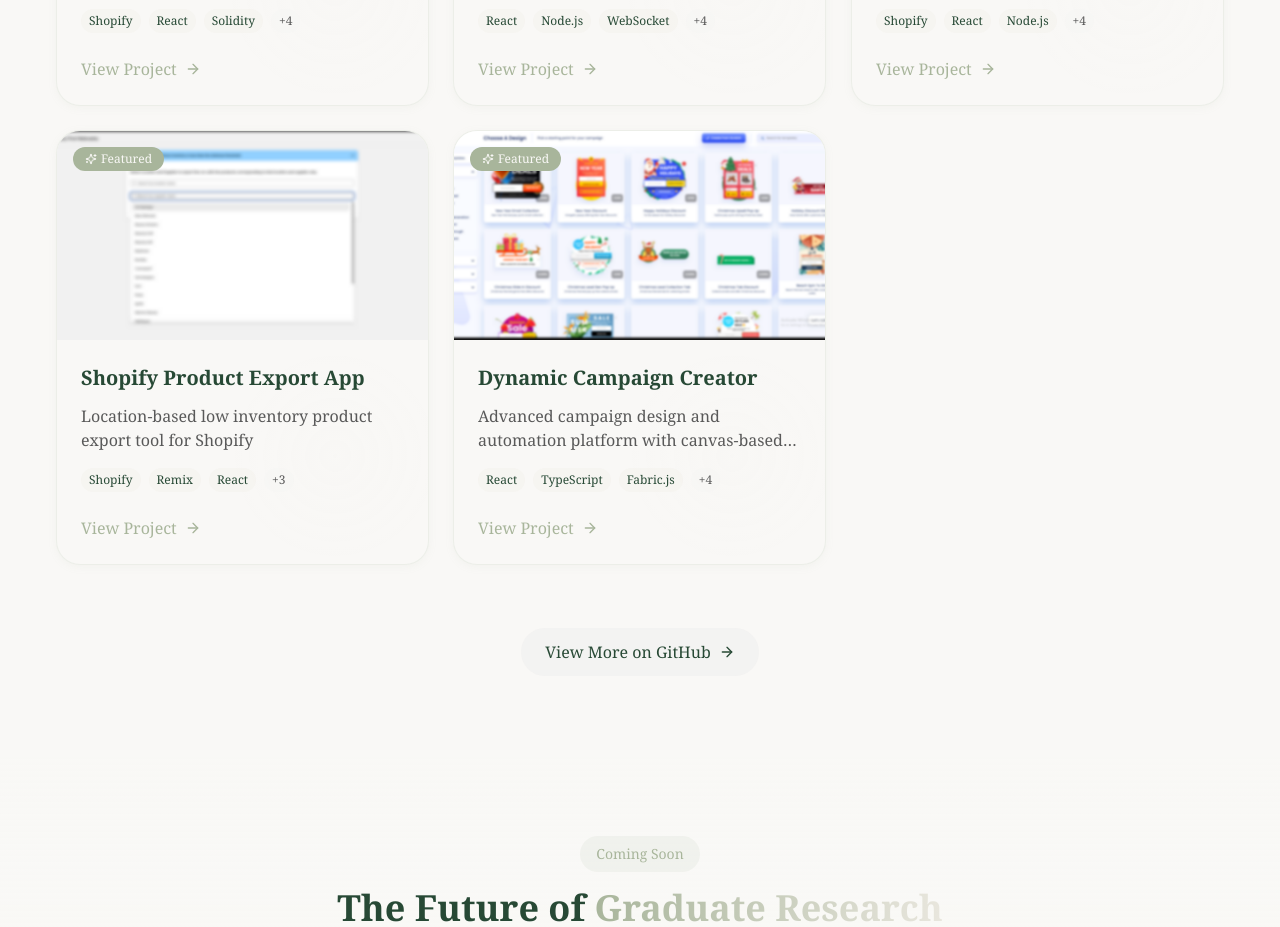
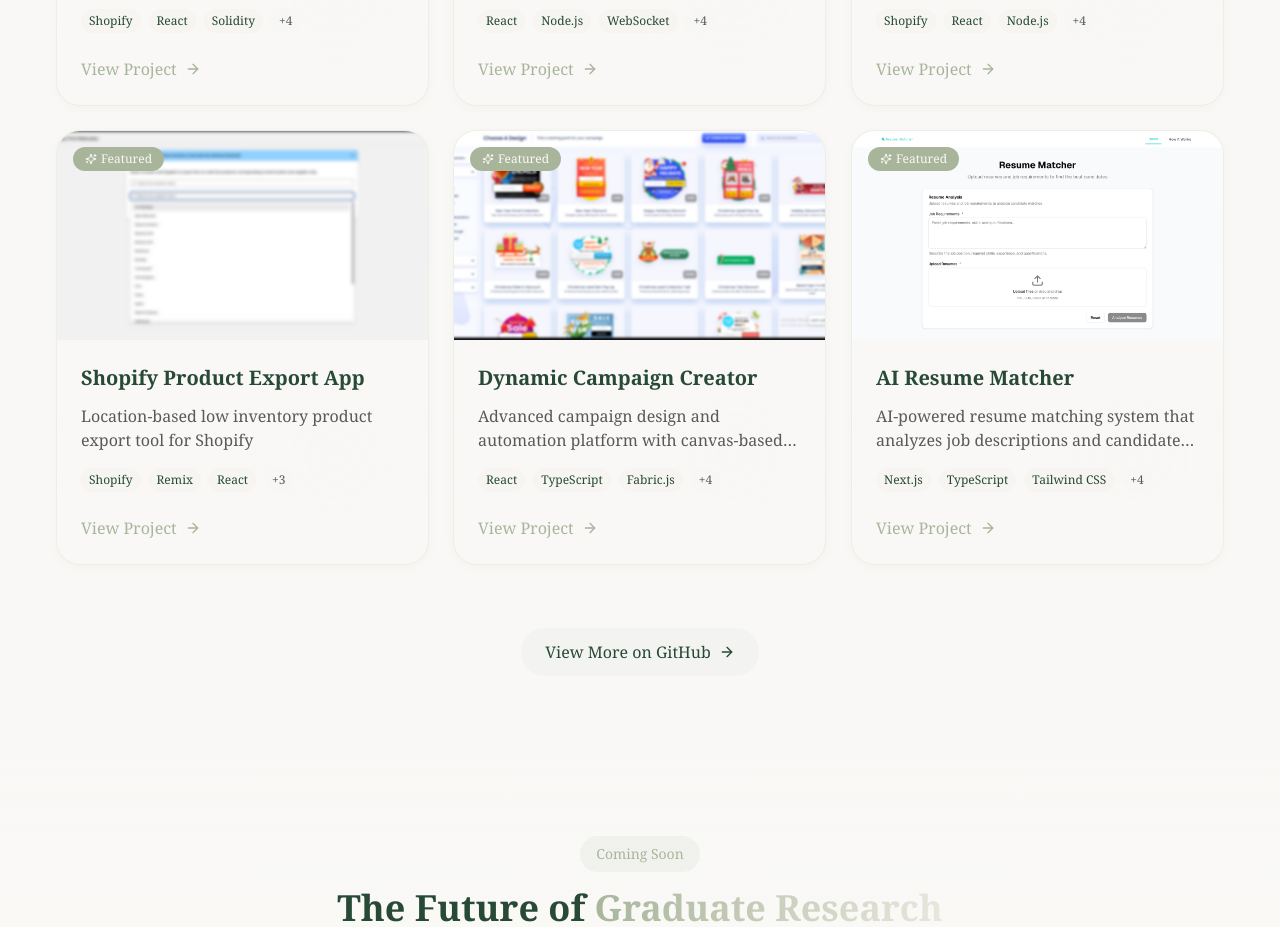
Before and after one commit to SADIK112/Portfolio, a React (Vite) app: page / in a window 1280 px wide. Shown: the part 5760-6687 px from the top of the page. Built offline with nearby package versions, Linux system fonts and the light colour scheme.

Commit message:
uploaded another project

```diff
--- a/src/data/projects.ts
+++ b/src/data/projects.ts
@@ -328,5 +328,28 @@ export const projects: Project[] = [
     isPrivate: true,
     challenge: 'Creating a flexible and intuitive campaign builder that simplifies complex marketing automation while providing powerful customization options for professional marketers and designers.',
     solution: 'Designed and developed a comprehensive campaign creation suite featuring a canvas-based editor, extensive component library, and seamless integration with various marketing platforms, enabling users to create professional campaigns without coding knowledge.'
+  },
+  {
+    id: 'ai-resume-matcher',
+    title: 'AI Resume Matcher',
+    description: 'AI-powered resume matching system that analyzes job descriptions and candidate resumes',
+    longDescription: 'AI Resume Matcher is an intelligent system that helps job seekers optimize their resumes for specific job postings. The application uses natural language processing to analyze job descriptions and compare them with uploaded resumes, providing a detailed match percentage and specific feedback on matching and non-matching skills and experiences.',
+    image: '/projects/ai-resume-matcher/1.png',
+    tech: ['Next.js', 'TypeScript', 'Tailwind CSS', 'Open AI API', "Shadcn UI", 'Vercel', "Redux"],
+    liveUrl: 'https://ai-resume-matcher-ec6y.vercel.app/',
+    featured: true,
+    category: 'machinelearning',
+    role: 'Full-stack Developer & ML Engineer',
+    date: '2024',
+    features: [
+      'AI-powered resume analysis against job descriptions',
+      'Detailed match percentage and scoring',
+      'Identifies matching and non-matching skills/experiences',
+      'Supports PDF and DOCX file uploads',
+      'User-friendly interface with clear visual feedback',
+      'Secure document processing'
+    ],
+    challenge: 'Job seekers often struggle to tailor their resumes for specific job postings, leading to lower application success rates.',
+    solution: 'The AI Resume Matcher provides instant feedback on how well a resume matches a specific job description, highlighting areas of strength and suggesting improvements to increase the chances of getting noticed by recruiters.'
   }
 ];
```
Also changed, not shown: public/projects/ai-resume-matcher/1.png (added).
